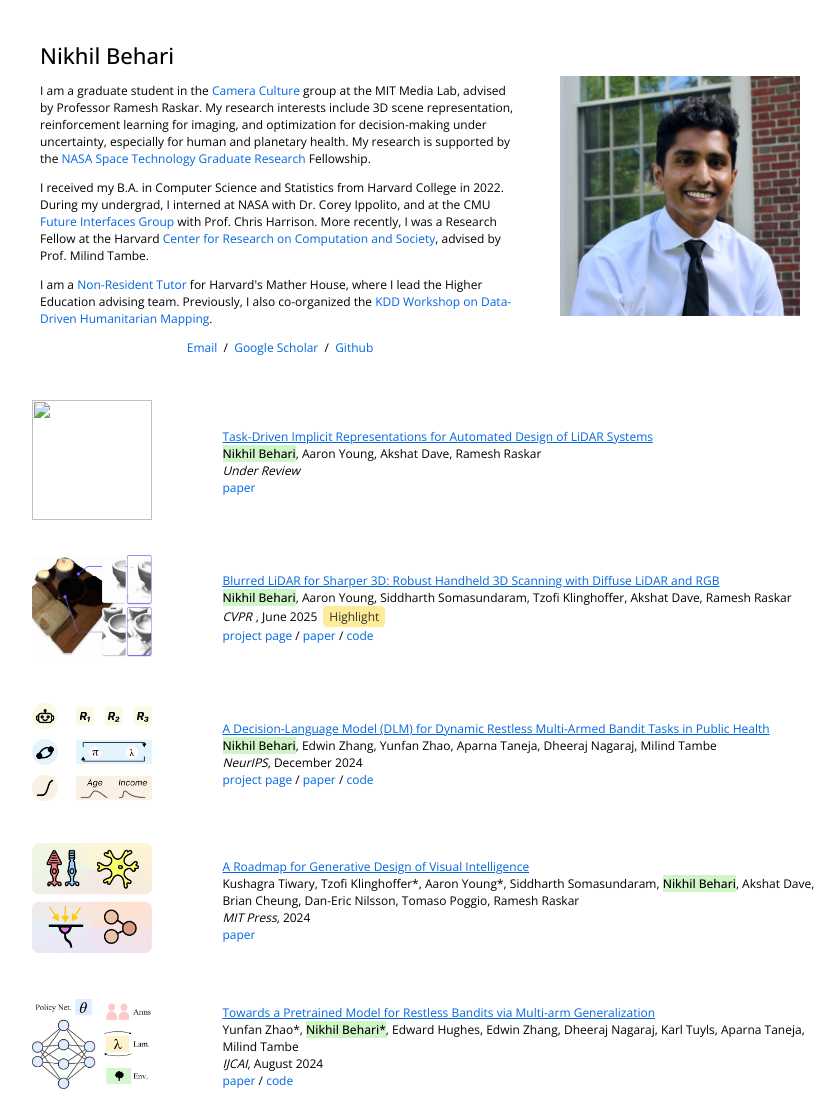
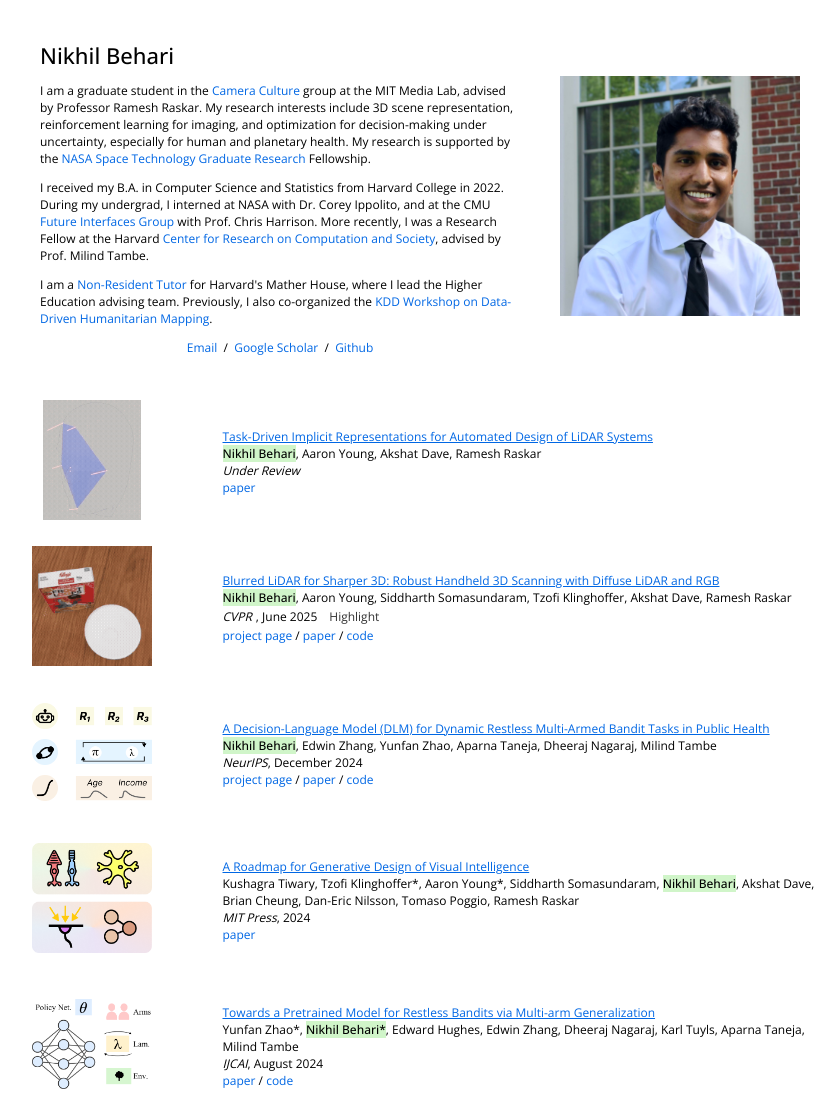
Before and after one commit to NikhilBehari/nikhilbehari.github.io, a plain HTML site: page index.html in a window 1280 px wide. Shown: the top 1100 px of the page, without its empty margins (220-1051 px from the left). Drawn offline with nearby package versions, Linux system fonts and the light colour scheme.

Commit message:
update gifs

```diff
--- a/index.html
+++ b/index.html
@@ -105,7 +105,7 @@
                 <tr>
                   <td style="padding:10px;width:25%;vertical-align:middle">
                     <div class="one">
-                      <img src='images/implicit_lidar.mov' width="120" height="120" style="border-style: none; object-fit: contain;">
+                      <img src='images/implicit_lidar.gif' width="120" height="120" style="border-style: none; object-fit: contain;">
                     </div>
                   </td>
                   <td style="padding:0px;width:75%;vertical-align:middle">
@@ -125,7 +125,7 @@
                 <tr>
                   <td style="padding:10px;width:25%;vertical-align:middle">
                     <div class="one">
-                      <img src='images/bls3d.jpg' width="120" height="120" style="border-style: none; object-fit: contain;">
+                      <img src='images/bls3d.gif' width="120" height="120" style="border-style: none; object-fit: contain;">
                     </div>
                   </td>
                   <td style="padding:0px;width:75%;vertical-align:middle">
@@ -137,7 +137,7 @@
                     <br>
                     <span style="display: inline-flex; align-items: center;">
                       <em style="margin-right: 4px;">CVPR</em>, June 2025
-                      <span style="background-color: #ffec99; color: #333; padding: 2px 6px; margin-left: 6px; border-radius: 4px;">
+                      <span style="background-c olor: #ffec99; color: #333; padding: 2px 6px; margin-left: 6px; border-radius: 4px;">
                         Highlight
                       </span>
                     </span>
```
Also changed, not shown: images/bls3d.gif (added), images/bls3d.jpg (deleted), images/implicit_lidar.gif (added), 2 other files.
